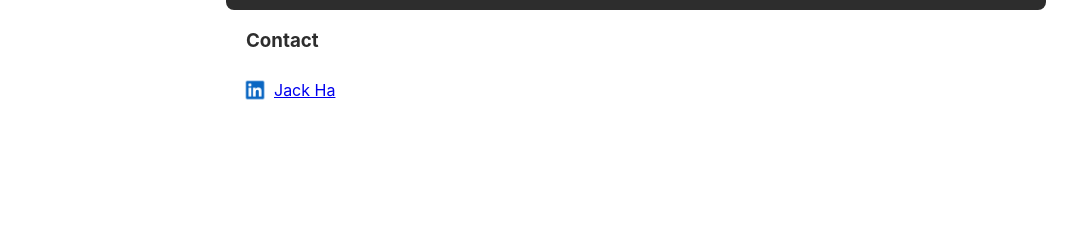
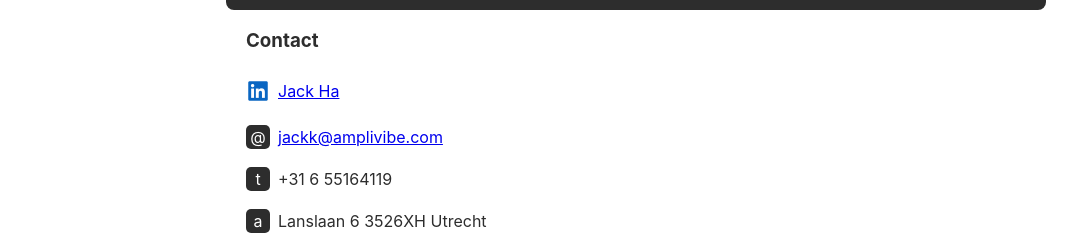
Before and after one commit to jackha/jackk-site, a React (Create React App) app: page / in a window 1280 px wide. Shown: the part 645-889 px from the top of the page, without its empty margins (4-1081 px from the left). Before the commit the page ends 800 px from the top, so only its background shows below. Built offline with nearby package versions, Linux system fonts and the light colour scheme.

Commit message:
Added contact information

```diff
--- a/src/components/Contact/Contact.js
+++ b/src/components/Contact/Contact.js
@@ -11,6 +11,18 @@ const contact = () => {
         <img className={classes.image} src={linkedin}></img>
         <a href='https://www.linkedin.com/in/jack-ha-0a96314/'>Jack Ha</a>
       </div>
+      <div className={`${classes.row} site-contents` }>
+        <div className={classes.iconize}>@</div>
+        <a href='mailto:jackk@amplivibe.com'>jackk@amplivibe.com</a>
+      </div>
+      <div className={`${classes.row} site-contents` }>
+        <div className={classes.iconize}>t</div>
+        <div>+31 6 55164119</div>
+      </div>
+      <div className={`${classes.row} site-contents` }>
+        <div className={classes.iconize}>a</div>
+        <div>Lanslaan 6 3526XH Utrecht</div>
+      </div>
     </React.Fragment>
   )
 }
--- a/src/components/Contact/Contact.module.css
+++ b/src/components/Contact/Contact.module.css
@@ -1,8 +1,19 @@
 .image {
-  width: 30px;
+  width: 32px;
   height: 100%;
   padding: 4px;
-  margin-left: -10px;
+  margin-left: -8px;
+}
+
+.iconize {
+  width: 24px;
+  height: 20px;
+  margin: 4px 8px 4px 0px;
+  padding: 2px 0px;
+  color: white;
+  background-color: #2d2d2d;
+  border-radius: 5px;
+  text-align: center;
 }
 
 .row {
```
